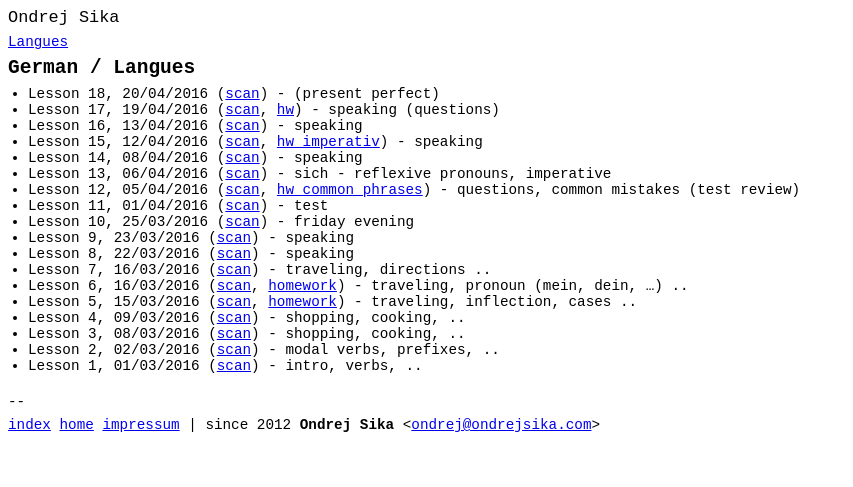
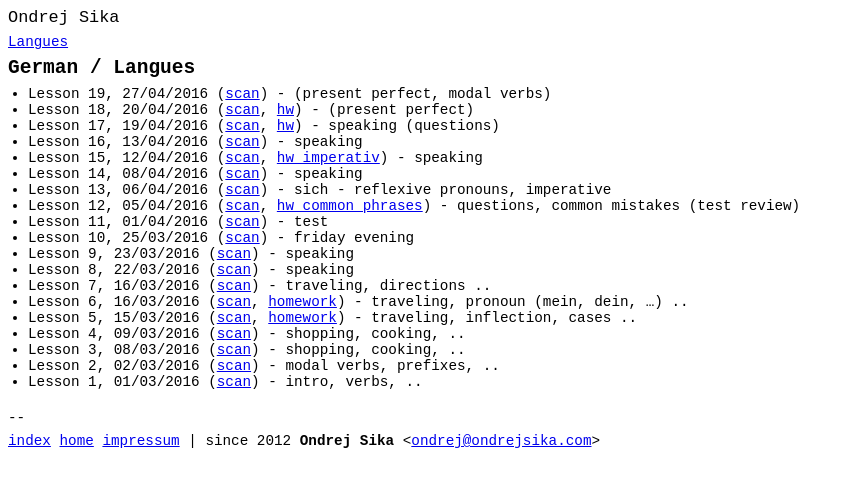
Before and after one commit to ondrejsika/ondrejsika.com, a Jekyll site: the page built from edu/languages/german/index.md, in a window 1280 px wide. Shown: the top 487 px of the page, without its empty margins (0-853 px from the left). Built offline with Jekyll 4.4.1, drawn with Linux system fonts in a browser that asks for light colours; Markdown is read by kramdown in place of the engine named in the settings; comment, search, counter and statistics services are not loaded.

Commit message:
german - add lesson 19, hw 18

```diff
--- a/edu/languages/german/index.md
+++ b/edu/languages/german/index.md
@@ -7,7 +7,8 @@
 
 ## {{page.title}}
 
-* Lesson 18, 20/04/2016 ([scan](http://notes.drive.ondrejsika.com/languages/german/maria/german-lesson-18.pdf)) - (present perfect)
+* Lesson 19, 27/04/2016 ([scan](http://notes.drive.ondrejsika.com/languages/german/maria/german-lesson-19.pdf)) - (present perfect, modal verbs)
+* Lesson 18, 20/04/2016 ([scan](http://notes.drive.ondrejsika.com/languages/german/maria/german-lesson-18.pdf), [hw](http://notes.drive.ondrejsika.com/languages/german/maria/german-lesson-18-hw.pdf)) - (present perfect)
 * Lesson 17, 19/04/2016 ([scan](http://notes.drive.ondrejsika.com/languages/german/maria/german-lesson-17.pdf), [hw](http://notes.drive.ondrejsika.com/languages/german/maria/german-lesson-17-hw.pdf)) - speaking (questions)
 * Lesson 16, 13/04/2016 ([scan](http://notes.drive.ondrejsika.com/languages/german/maria/german-lesson-16.pdf)) - speaking
 * Lesson 15, 12/04/2016 ([scan](http://notes.drive.ondrejsika.com/languages/german/maria/german-lesson-15.pdf), [hw imperativ](http://notes.drive.ondrejsika.com/languages/german/maria/german-lesson-15-hw-imperativ.pdf)) - speaking
```
